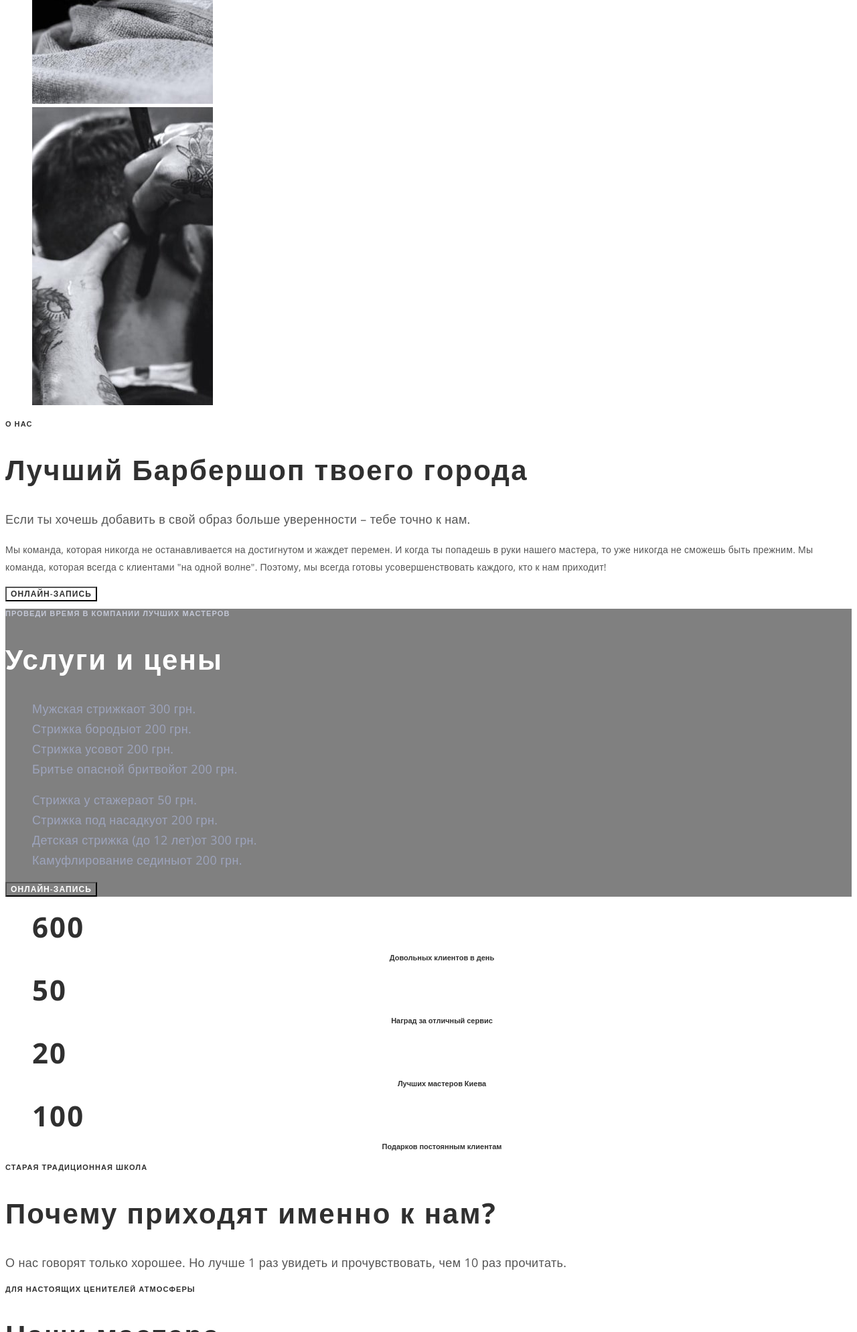
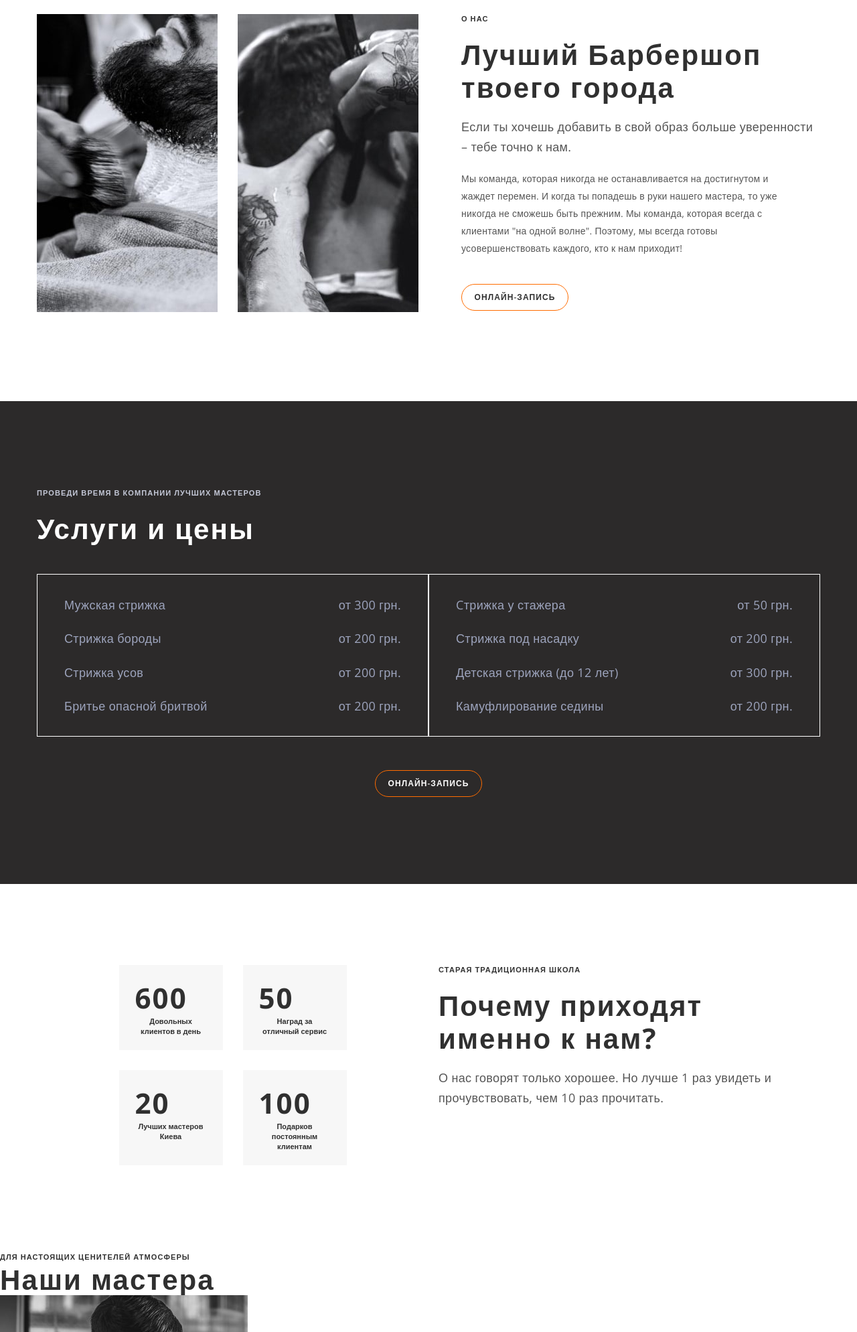
Before and after one commit to yalanskyyalexey/bc-10-brber, a plain HTML site: page index.html in a window 1280 px wide. Shown: the part 811-2800 px from the top of the page at 67% size. Drawn offline with nearby package versions, Linux system fonts and the light colour scheme.

Commit message:
start position

```diff
--- a/css/styles.css
+++ b/css/styles.css
@@ -8,8 +8,20 @@ body {
     font-family: "Open Sans", sans-serif;
 }
 
+h1,
+h2,
+h3,
+h4,
+h5,
+h6,
+p {
+    margin: 0;
+}
+
 ul {
     list-style: none;
+    margin: 0;
+    padding: 0;
 }
 
 .list {
@@ -24,7 +36,21 @@ a {
     text-decoration: none;
 }
 
+.container {
+    width: 1200px;
+    padding-left: 15px;
+    padding-right: 15px;
+    margin: 0 auto;
+}
+
+.section {
+    padding-top: 130px;
+    padding-bottom: 130px;
+}
+
 .btn {
+    width: 160px;
+    height: 40px;
     font-family: inherit;
     font-weight: 600;
     font-size: 12px;
@@ -33,6 +59,9 @@ a {
     text-transform: uppercase;
     cursor: pointer;
     background-color: transparent;
+    border: 1px solid #ff6c00;
+
+    border-radius: 25px;
 }
 
 .btn:hover,
@@ -78,6 +107,27 @@ a {
     font-size: 12px;
     line-height: 1.33;
     letter-spacing: 0.1em;
+    padding-top: 32px;
+    padding-bottom: 32px;
+}
+
+.header .container {
+    display: flex;
+    align-items: center;
+}
+
+.menu-list {
+    display: flex;
+    margin-left: 71px;
+}
+
+.menu-item:not(:last-child) {
+    margin-right: 40px;
+}
+
+.navigation {
+    display: flex;
+    align-items: center;
 }
 
 .menu-link {
@@ -88,18 +138,32 @@ a {
     color: var(--accent-color);
 }
 
+.header-right {
+    display: flex;
+    margin-left: auto;
+    align-items: center;
+}
+
 .header-phone {
     color: var(--header-text-color);
 }
 
 .header-btn {
     color: var(--header-text-color);
+    margin-left: 40px;
 }
 
 /* ----------------------------HERO -------------------------------*/
 
 .hero {
-    background-color: gray;
+}
+
+.hero .container {
+    display: flex;
+}
+
+.hero-social {
+    width: 85px;
 }
 
 .hero-link {
@@ -115,8 +179,17 @@ a {
     color: var(--accent-color);
 }
 
+.hero-content {
+    width: 100%;
+    background-color: gray;
+    padding-top: 172px;
+    padding-bottom: 206px;
+    padding-left: 100px;
+}
+
 .hero-suptext {
     color: var(--pre-title-color);
+    margin-bottom: 20px;
 }
 
 .hero-title {
@@ -125,28 +198,46 @@ a {
     line-height: 1.18;
     letter-spacing: 0.05em;
     color: #ffffff;
+    margin-bottom: 20px;
 }
 
 .hero-subtext {
     color: #9da4bd;
+    max-width: 486px;
 }
 
 /* ----------------------------ABOUT -------------------------------*/
 
+.about .container {
+    display: flex;
+}
 .about-title {
     color: #303030;
+    margin-bottom: 20px;
+}
+
+.about-list {
+    display: flex;
+    margin-right: 64px;
+}
+.about-item:not(:last-child) {
+    margin-right: 30px;
 }
 
 .about-suptext {
     color: #303030;
+    margin-bottom: 20px;
 }
 
 .about-subtext {
     color: #555555;
+    margin-bottom: 20px;
 }
 
 .about-text {
     color: #555555;
+    margin-bottom: 40px;
+    max-width: 500px;
 }
 
 .about-btn {
@@ -155,14 +246,37 @@ a {
 
 /* ----------------------------PRICES -------------------------------*/
 .prices {
-    background-color: gray;
+    background-color: rgb(44, 42, 42);
 }
 .prices-suptext {
     color: var(--pre-title-color);
+    margin-bottom: 20px;
 }
 
 .prices-title {
     color: #ffffff;
+    margin-bottom: 44px;
+}
+
+.prices-info {
+    display: flex;
+    width: 100%;
+    margin-bottom: 50px;
+}
+
+.prices-list {
+    border: 1px solid #ffffff;
+    padding: 30px 40px;
+    width: 50%;
+}
+
+.prices-item {
+    display: flex;
+    justify-content: space-between;
+}
+
+.prices-item + .prices-item {
+    margin-top: 20px;
 }
 
 .prices-item-text {
@@ -176,9 +290,42 @@ a {
 
 .prices-btn {
     color: #ffffff;
+    margin: 0 auto;
+    display: block;
 }
 
 /* ----------------------------REASON -------------------------------*/
+
+.reason.dif-pt {
+    padding-top: 121px;
+}
+
+.reason .container {
+    display: flex;
+}
+
+.reason-left {
+    width: 50%;
+    flex-shrink: 0;
+    display: flex;
+    justify-content: center;
+}
+
+.reason-list {
+    display: flex;
+    flex-wrap: wrap;
+    width: 370px;
+    margin-left: -30px;
+    margin-top: -30px;
+}
+
+.reason-item {
+    flex-basis: calc((100% / 2) - 30px);
+    margin-left: 30px;
+    margin-top: 30px;
+    padding: 20px 24px;
+    background-color: #f7f7f7;
+}
 
 .reason-digit {
     font-weight: 700;
@@ -198,12 +345,18 @@ a {
     color: #303030;
 }
 
+.reason-right {
+    padding-left: 15px;
+}
+
 .reason-suptext {
     color: #303030;
+    margin-bottom: 20px;
 }
 
 .reason-title {
     color: #303030;
+    margin-bottom: 20px;
 }
 
 .reason-subtext {
--- a/index.html
+++ b/index.html
@@ -9,10 +9,14 @@
     <link rel="preconnect" href="https://fonts.gstatic.com" crossorigin>
     <link href="https://fonts.googleapis.com/css2?family=Open+Sans:wght@400;600;700&family=Raleway:wght@700&display=swap"
         rel="stylesheet">
+    <link rel="stylesheet" href="https://cdnjs.cloudflare.com/ajax/libs/modern-normalize/1.1.0/modern-normalize.min.css"
+        integrity="sha512-wpPYUAdjBVSE4KJnH1VR1HeZfpl1ub8YT/NKx4PuQ5NmX2tKuGu6U/JRp5y+Y8XG2tV+wKQpNHVUX03MfMFn9Q=="
+        crossorigin="anonymous" referrerpolicy="no-referrer" />
         <link rel="stylesheet" href="./css/styles.css">
 </head>
 <body>
     <header class="header">
+        <div class="container">
             <nav class="navigation">
                 <a href="" class="logo"><img src="./images/logo.svg" alt="лаготип"></a>
                 <ul class="menu-list">
@@ -30,29 +34,39 @@
                     </li>
                 </ul>
             </nav>
+            <div class="header-right">
                 <a class="header-phone" href="tel:+380441111111">+38 044 111 11 11</a>
                 <button type="button" class="header-btn btn">онлайн-запись</button>
+            </div>
+        </div>
+
+
     </header>
     <section class="hero">
-        <div>
+        <div class="container">
+
+
+            <div class="hero-social">
                 <ul class="hero-list social-list">
                     <li class="hero-item"><a class="hero-link" href="">Youtube</a></li>
                     <li class="hero-item"><a class="hero-link" href="">Instagram</a></li>
                 </ul>
             </div>
-        <div>
+            <div class="hero-content">
                 <p class="hero-suptext section-suptext">A hair salon for men in Kyiv</p>
                 <h1 class="hero-title">BarberShop</h1>
                 <p class="hero-subtext section-subtext">Мы эксперты в модных мужских стрижках.
                 Работаем быстро, осторожно и со вкусом.</p>
             </div>
+        </div>
     </section>
-    <section class="about">
-        <ul>
-            <li>
+    <section class="about section">
+        <div class="container">
+            <ul class="about-list">
+                <li class="about-item">
                     <img src="./images/about-1-min.jpg" width="270" height="445" alt="подготовка к бритью">
                 </li>
-            <li>
+                <li class="about-item">
                     <img src="./images/about-2-min.jpg" width="270" height="445"  alt="бреет шею">
                 </li>
             </ul>
@@ -67,10 +81,15 @@
                 готовы усовершенствовать каждого, кто к нам приходит!</p>
                 <button class="btn about-btn" type="button">онлайн-запись</button>
             </div>
+        </div>
     </section>
-    <section class="prices">
+    <section class="prices section">
+        <div class="container">
+
+
             <p class="prices-suptext section-suptext">Проведи время в компании лучших мастеров</p>
             <h2 class="prices-title section-title">Услуги и цены</h2>
+            <div class="prices-info">
                 <ul class="prices-list">
                     <li class="prices-item">
                         <span class="prices-item-text">Мужская стрижка</span><span class="prices-item-text">от 300 грн.</span>
@@ -93,15 +112,21 @@
                         <span class="prices-item-text">Стрижка под насадку</span><span class="prices-item-text">от 200 грн.</span>
                     </li>
                     <li class="prices-item">
-                <span class="prices-item-text">Детская стрижка (до 12 лет)</span><span class="prices-item-text">от 300 грн.</span>
+                        <span class="prices-item-text">Детская стрижка (до 12 лет)</span><span class="prices-item-text">от 300
+                            грн.</span>
                     </li>
                     <li class="prices-item">
                         <span class="prices-item-text">Камуфлирование седины</span><span class="prices-item-text">от 200 грн.</span>
                     </li>
                 </ul>
+            </div>
+
             <button class="btn prices-btn" type="button">онлайн-запись</button>
+        </div>
     </section>
-    <section class="reason">
+    <section class="reason section dif-pt">
+        <div class="container">
+            <div class="reason-left">
                 <ul class="reason-list">
                     <li class="reason-item">
                         <span class="reason-digit">600</span>
@@ -120,11 +145,16 @@
                         <p class="reason-item-text">Подарков постоянным клиентам</p>
                     </li>
                 </ul>
-        <div>
+            </div>
+
+            <div class="reason-right">
                 <p class="reason-suptext section-suptext">старая традиционная школа</p>
                 <h2 class="reason-title section-title">Почему приходят именно к нам?</h2>
-            <p class="reason-subtext section-subtext">О нас говорят только хорошее. Но лучше 1 раз увидеть и прочувствовать, чем 10 раз прочитать.</p>
+                <p class="reason-subtext section-subtext">О нас говорят только хорошее. Но лучше 1 раз увидеть и прочувствовать, чем
+                    10 раз прочитать.</p>
             </div>
+        </div>
+
     </section>
     <section class="masters">
         <p class="masters-suptext section-suptext">для настоящих ценителей атмосферы</p>
```
Lines whose indentation alone changed are shown as unchanged.
